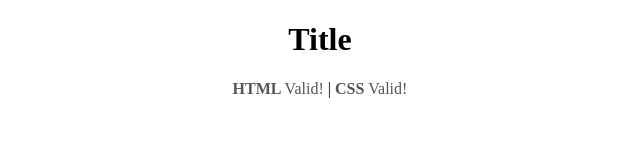
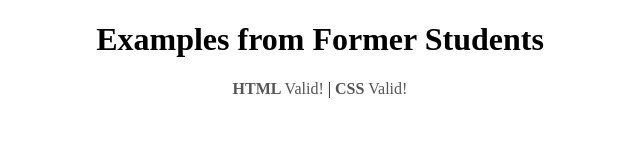
Before and after one commit to acrisafulli/atechcapstone, a plain HTML site: page examples.html in a window 1280 px wide. Shown: the whole page, without its empty margins (320-960 px from the left). Drawn offline with Linux system fonts and the light colour scheme.

Commit message:
Update min titles

```diff
--- a/examples.html
+++ b/examples.html
@@ -2,7 +2,7 @@
 <html lang="en">
 <head>
 <meta charset="utf-8">
-<title>Title</title>
+<title>Examples From Former Students</title>
 <style>
 h1, footer {
     text-align: center;
@@ -25,7 +25,7 @@ window.onload = init;
 </script>
 </head>
 <body>
-<h1>Title</h1>
+<h1>Examples from Former Students</h1>
 
 <footer>
 <a id="vLink1"><strong> HTML </strong> Valid! </a> |
```
Also changed, not shown: Capstoneinfo.html (+2 -2 lines), students.html (+2 -2 lines).
